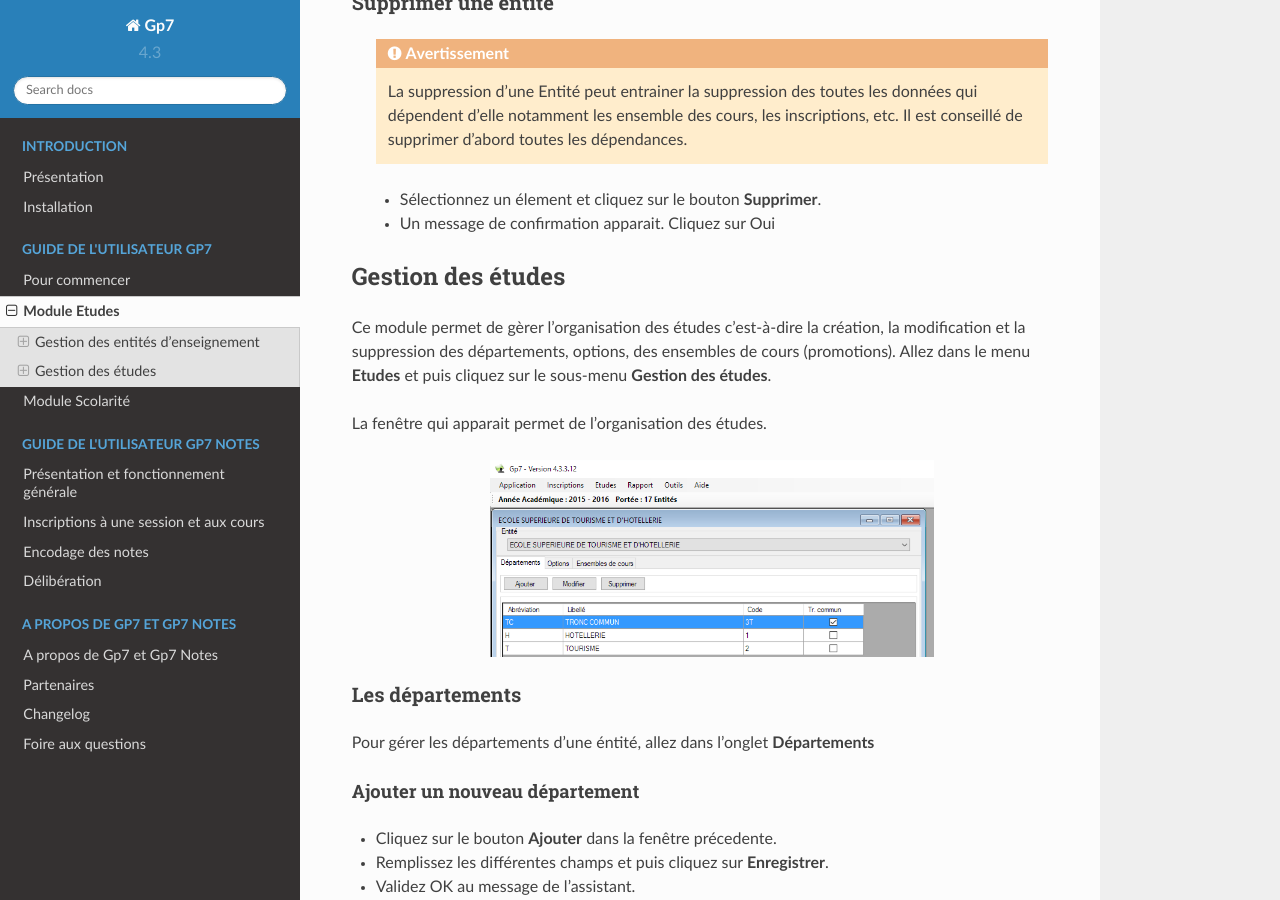
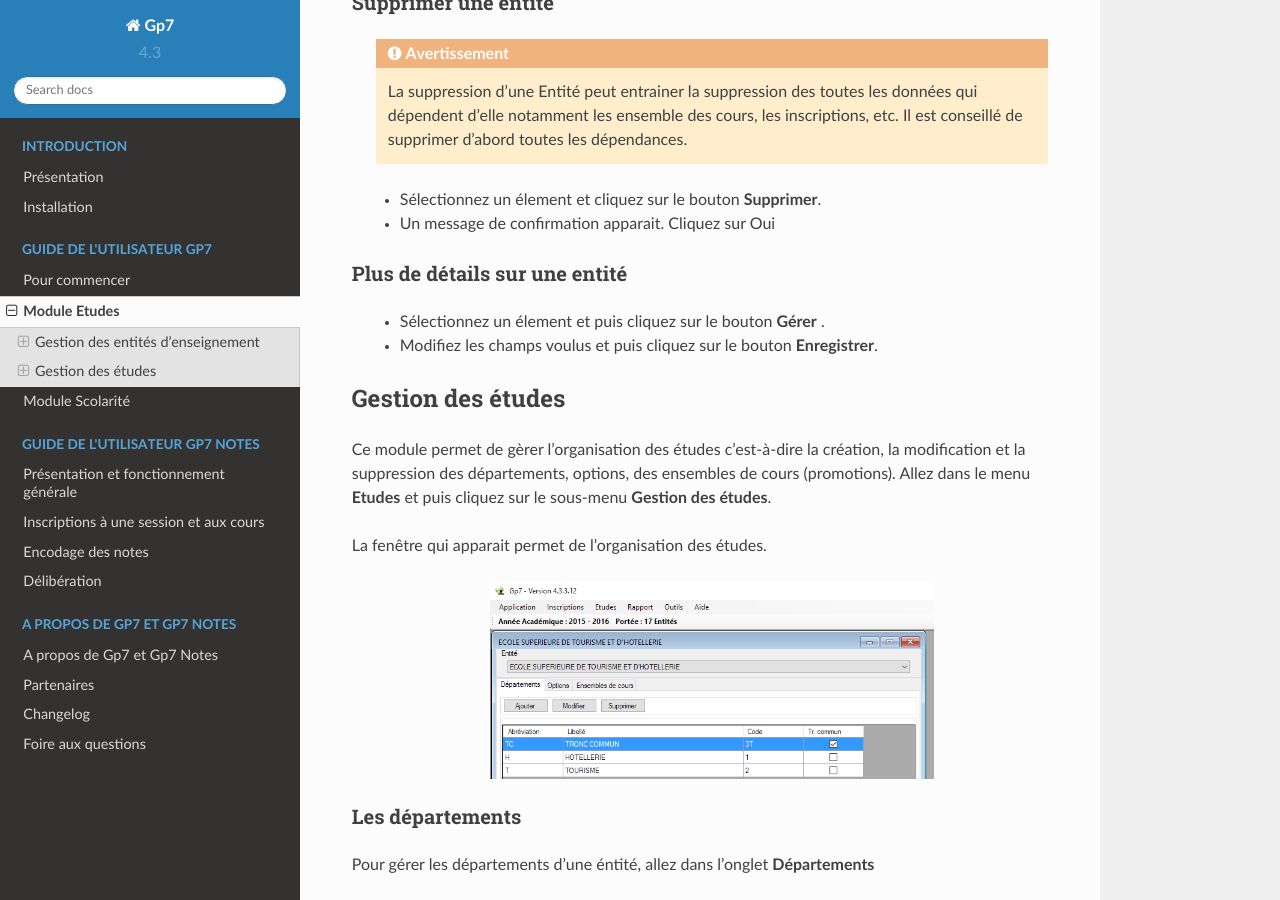
Before and after one commit to passyweb/gp7docs, a Sphinx documentation site: the page built from source/gp7/studymanagement.rst, in a window 1280 px wide and 900 px high, scrolled down 807 px. Built offline with Sphinx 7.4.7 and the Read the Docs theme 2.0.0, drawn with Linux system fonts in a browser that asks for light colours.

Commit message:
plus de détails

```diff
--- a/source/gp7/studymanagement.rst
+++ b/source/gp7/studymanagement.rst
@@ -40,6 +40,11 @@ Supprimer une entité
 
 	* Sélectionnez un élement et cliquez sur le bouton \ **Supprimer**\ .
 	* Un message de confirmation apparait. Cliquez sur Oui
+
+Plus de détails sur une entité
+------------------------------
+	* Sélectionnez un élement et puis cliquez sur le bouton \ **Gérer**\  .
+	* Modifiez les champs voulus et puis cliquez sur le bouton \ **Enregistrer**\ .
 
 Gestion des études
 ==================
```
